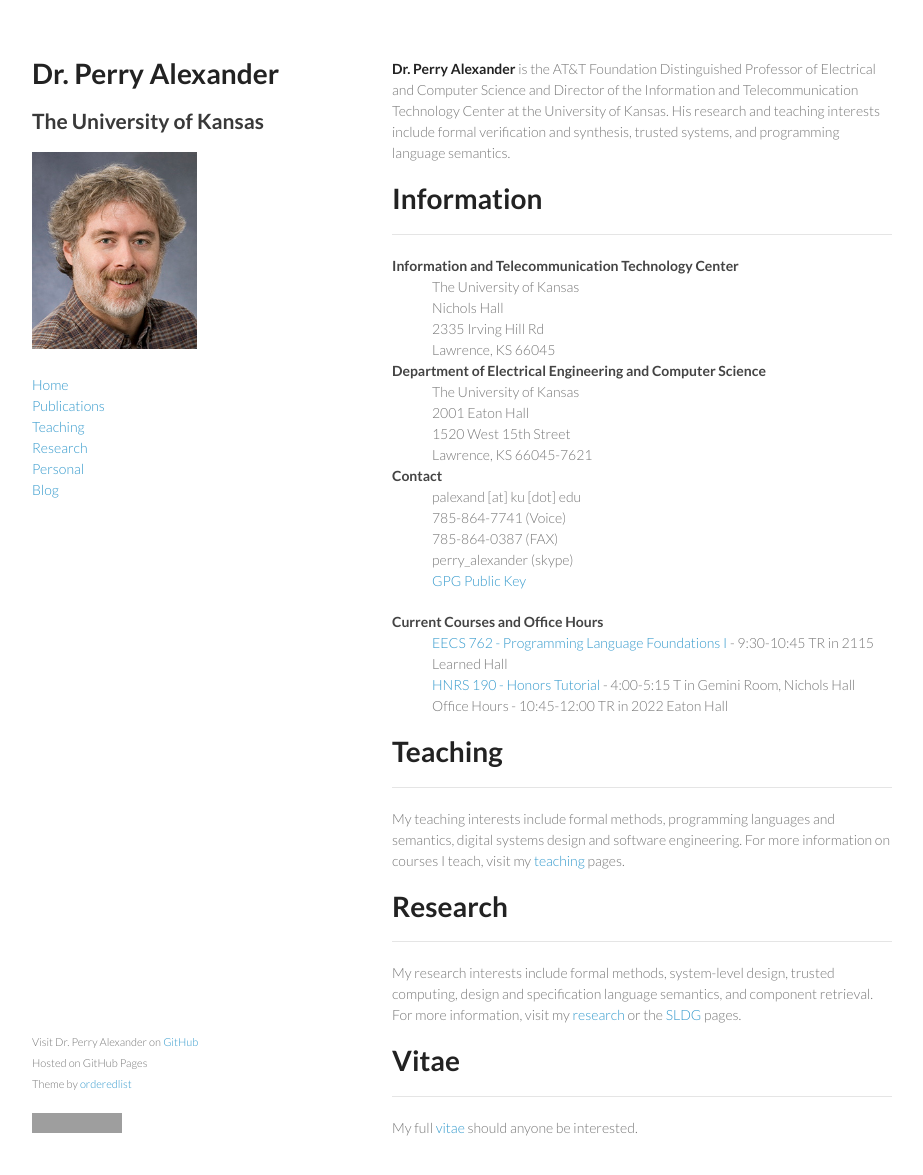
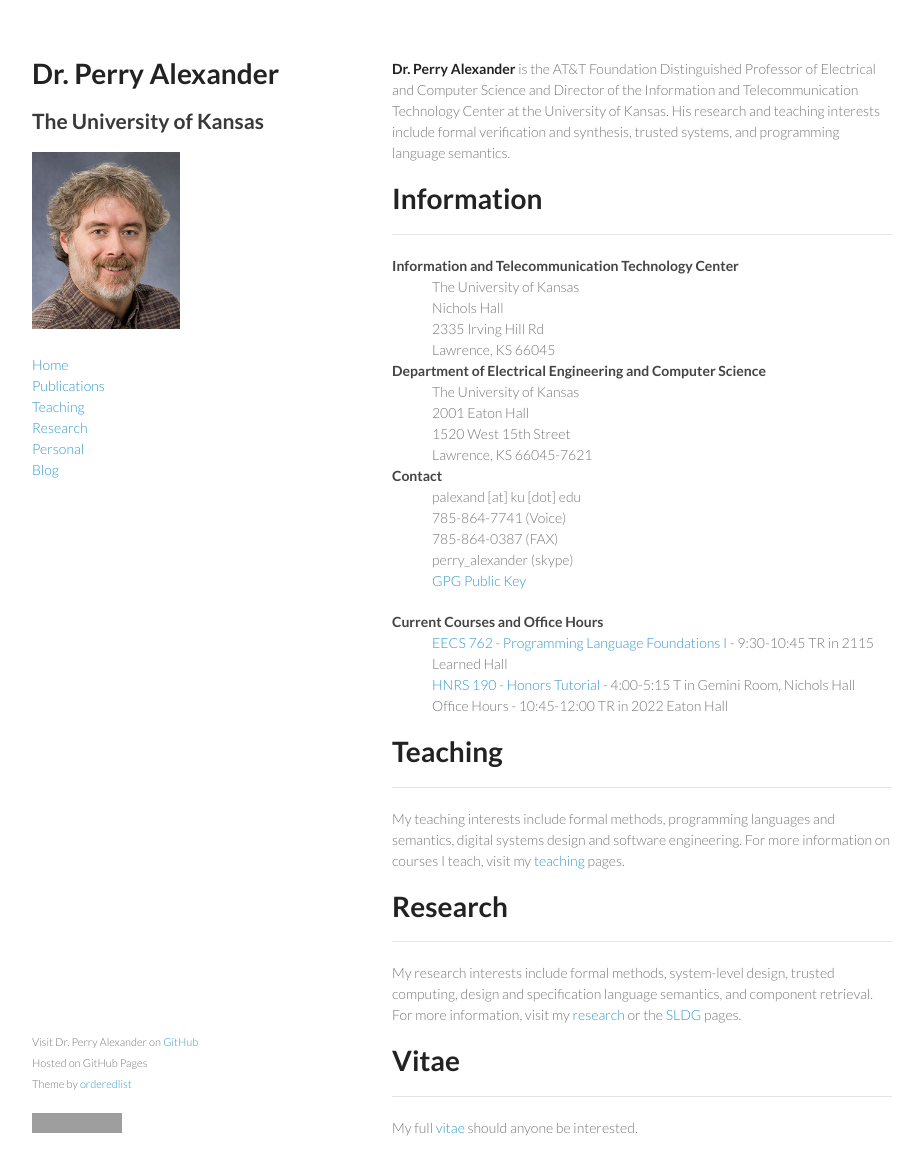
Before and after one commit to palexand/palexand.github.io, a Jekyll site: the page built from index.md, in a window 1280 px wide and 1208 px high. Shown: the top 1175 px of the window, without its empty margins (178-1101 px from the left). Built offline with Jekyll 4.4.1, drawn with Linux system fonts in a browser that asks for light colours; grey boxes are pictures that could not be loaded.

Commit message:
resizing image

```diff
--- a/_layouts/frontpage.html
+++ b/_layouts/frontpage.html
@@ -18,7 +18,7 @@
         <h1>{{ site.title }}</h1>
         <h2>{{ site.subtitle }}</h2>
 
-	<img src="{{ site.baseurl }}/images/Alexander_Perry.jpg" alt="Perry Alexander" height=197 width=165>
+	<img src="{{ site.baseurl }}/images/Alexander_Perry.jpg" alt="Perry Alexander" height=177 width=148>
 
         <p></p>
 	<a href="{{ site.baseurl }}/">Home</a><br>
```
